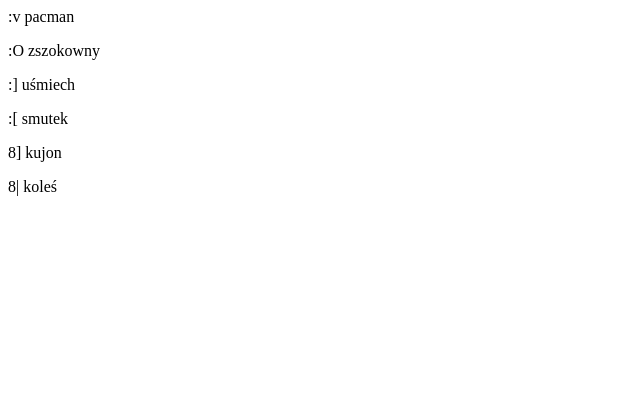
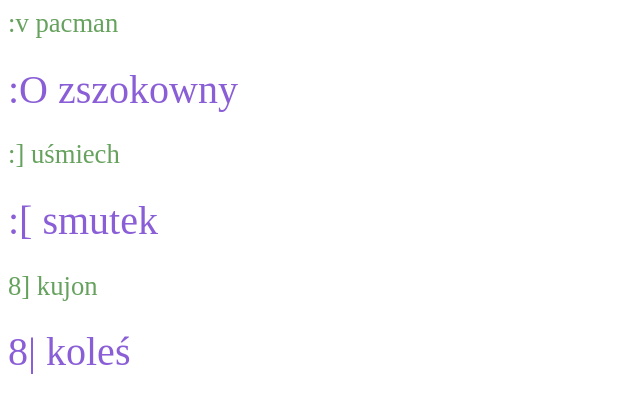
Before and after one commit to TomaszRainski/css, a plain HTML site: page rain_z15.html in a window 1280 px wide. Shown: the whole page, without its empty margins (0-640 px from the left). Drawn offline with Linux system fonts and the light colour scheme.

Commit message:
Update rain_z15.html

```diff
--- a/rain_z15.html
+++ b/rain_z15.html
@@ -1,6 +1,6 @@
 <html>
     <head>
-        <LINK href="rai_z15.css" rel="stylesheet" type="text/CSS">
+        <LINK href="rain_z15.css" rel="stylesheet" type="text/CSS">
     </head>
     <body>
         <p>:v pacman</p>
```
